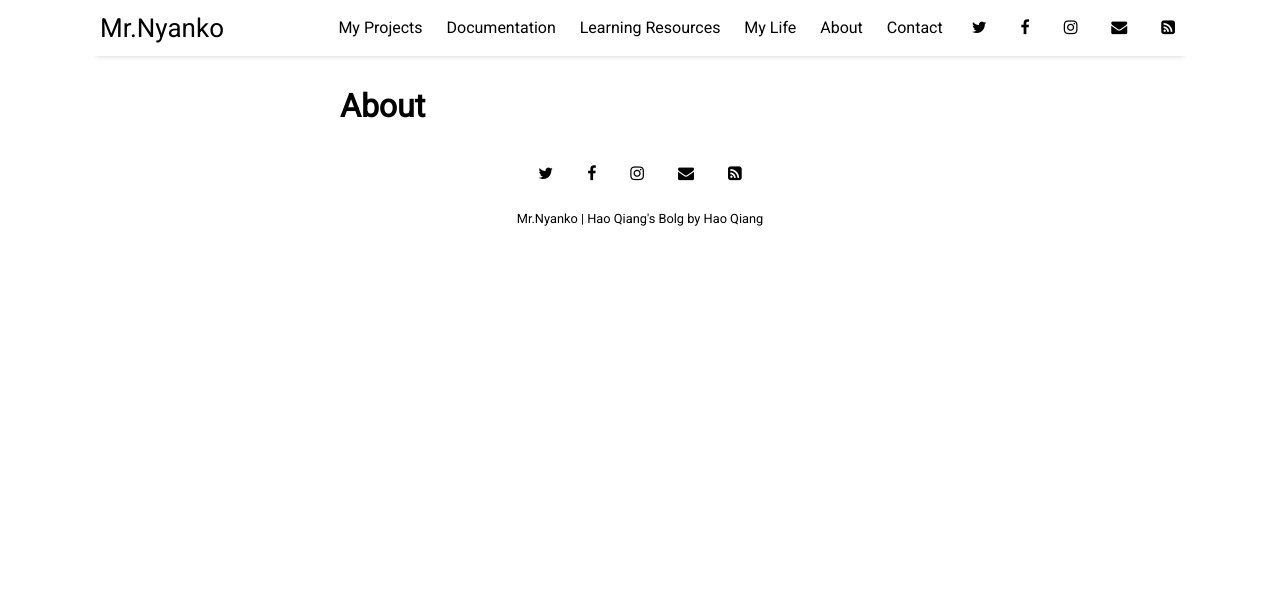
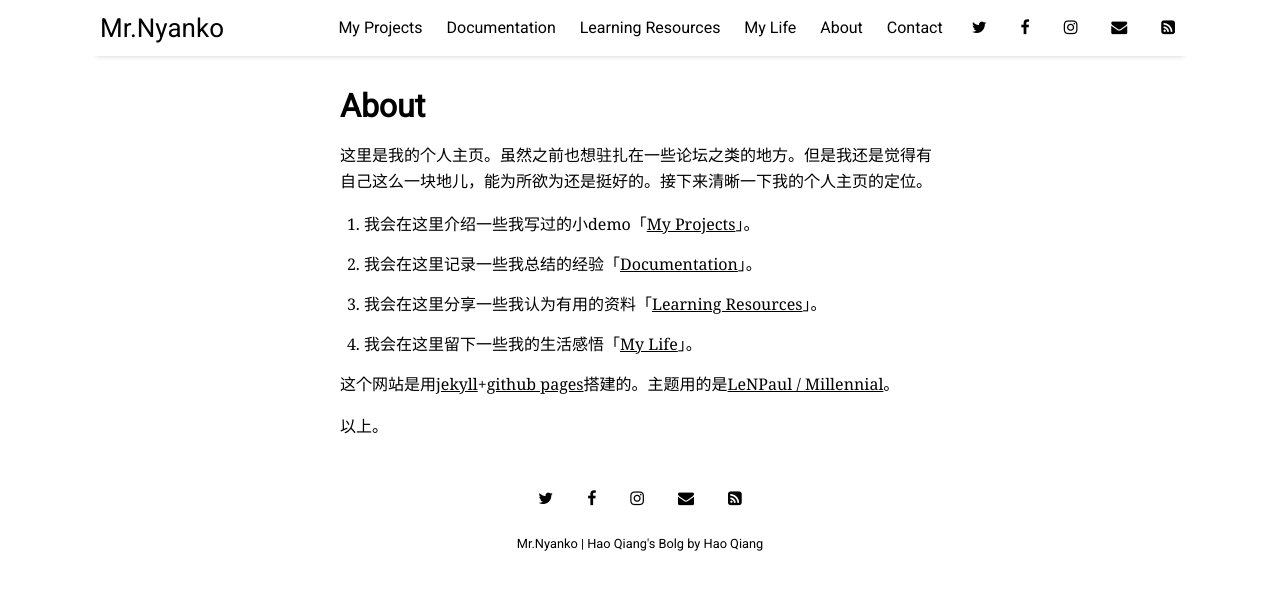
Before and after one commit to MrNyanko/MrNyanko.github.io, a Jekyll site: the page built from pages/about.md, in a window 1280 px wide. Shown: the top 590 px of the page. Built offline with Jekyll 4.4.1, drawn with Linux system fonts in a browser that asks for light colours; nearby versions of some CDN libraries.

Commit message:
添加了about和contact的内容，修改了favicon

```diff
--- a/pages/about.md
+++ b/pages/about.md
@@ -2,3 +2,14 @@
 layout: misc
 title: About
 ---
+
+这里是我的个人主页。虽然之前也想驻扎在一些论坛之类的地方。但是我还是觉得有自己这么一块地儿，能为所欲为还是挺好的。接下来清晰一下我的个人主页的定位。
+
+1. 我会在这里介绍一些我写过的小demo「[My Projects]({{ site.github.url }}project.html)」。
+2. 我会在这里记录一些我总结的经验「[Documentation]({{ site.github.url }}documentation.html)」。
+3. 我会在这里分享一些我认为有用的资料「[Learning Resources]({{ site.github.url }}resources.html)」。
+4. 我会在这里留下一些我的生活感悟「[My Life]({{ site.github.url }}life.html)」。
+
+这个网站是用[jekyll](https://jekyllrb.com/)+[github pages](https://pages.github.com/)搭建的。主题用的是[LeNPaul / Millennial](https://github.com/LeNPaul/Millennial)。
+
+以上。
```
Also changed, not shown: pages/contact.md (+3 -0 lines), favicon.ico, 4 other files.
